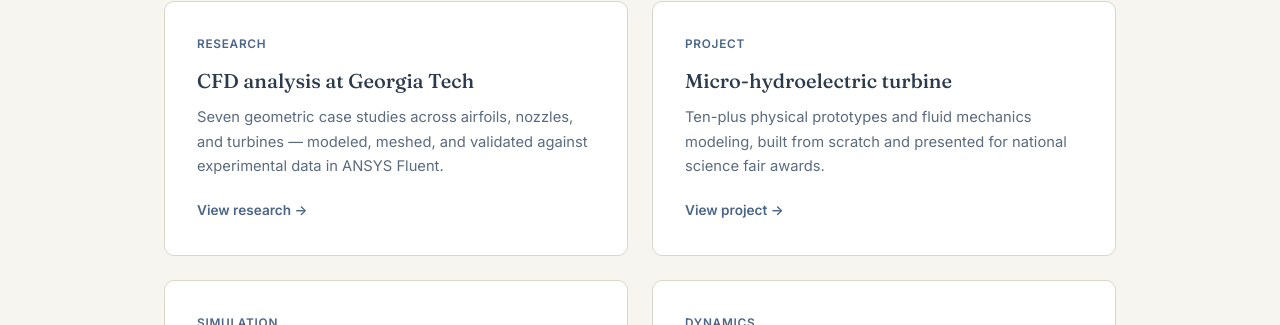
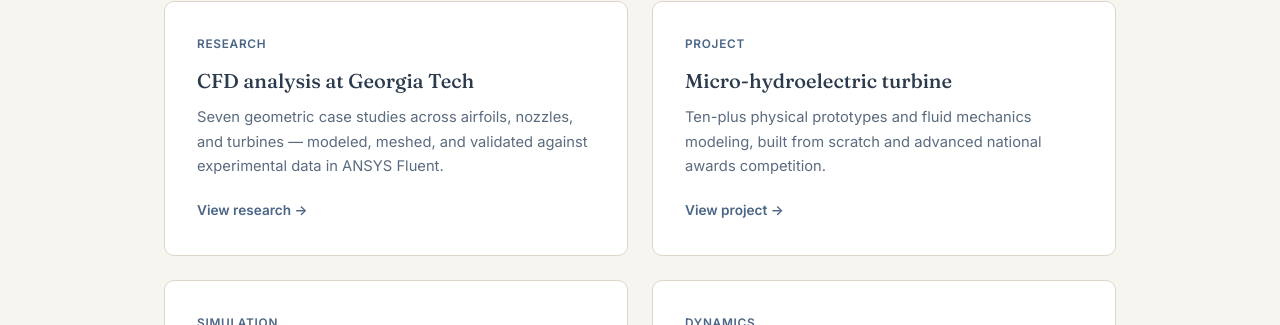
Before and after one commit to cfucile3/Portfolio, a Jekyll site: the page built from index.html, in a window 1280 px wide and 900 px high, scrolled down 1201 px. Shown: the part 155-480 px from the top of the window. Built offline with Jekyll 4.4.1, drawn with Linux system fonts in a browser that asks for light colours.

Commit message:
Update index.html

```diff
--- a/index.html
+++ b/index.html
@@ -349,7 +349,7 @@ title: Home
     <div class="feat-card">
       <div class="fc-label">Project</div>
       <h3>Micro-hydroelectric turbine</h3>
-      <p>Ten-plus physical prototypes and fluid mechanics modeling, built from scratch and presented for national science fair awards.</p>
+      <p>Ten-plus physical prototypes and fluid mechanics modeling, built from scratch and advanced national awards competition.</p>
       <a href="{{ '/projects/' | relative_url }}" class="card-link">View project →</a>
     </div>
 
```
